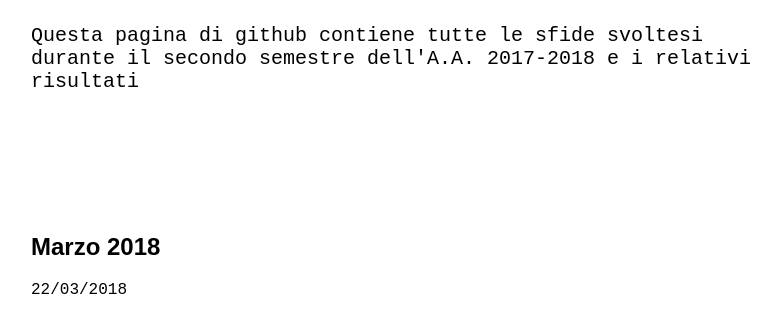
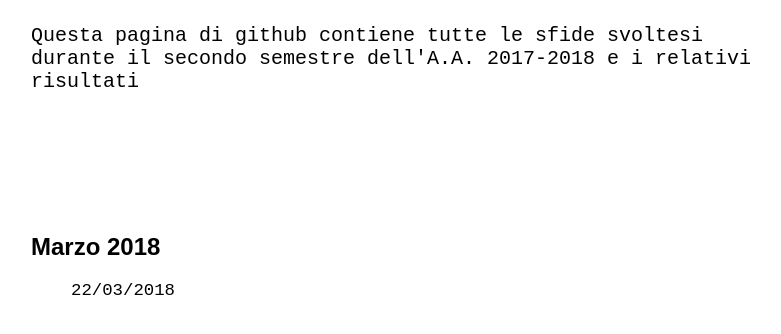
Before and after one commit to AlessandroGallesi/sfida-album, a plain HTML site: page index.html in a window 1280 px wide. Shown: the part 112-446 px from the top of the page, without its empty margins (225-1006 px from the left). Drawn offline with Linux system fonts and the light colour scheme.

Commit message:
Leggere modifiche
Cambiata dimensione link.
Index ora è una lista

```diff
--- a/index.html
+++ b/index.html
@@ -8,7 +8,8 @@
 <div class="spazio">   </div>
 
 <h2>Marzo 2018</h2>
-<a href="alevsandre.html"> 22/03/2018 </a>
-
+<ul style="list-style-type:none">
+  <li><a href="alevsandre.html"> 22/03/2018 </a></li>
+</ul>
 </body>
 </html>
--- a/style.css
+++ b/style.css
@@ -23,7 +23,7 @@ p{
 
 a{
   font-family: monospace;
-  font-size: 12pt;
+  font-size: 13pt;
   text-decoration: none;
 }
 
```
